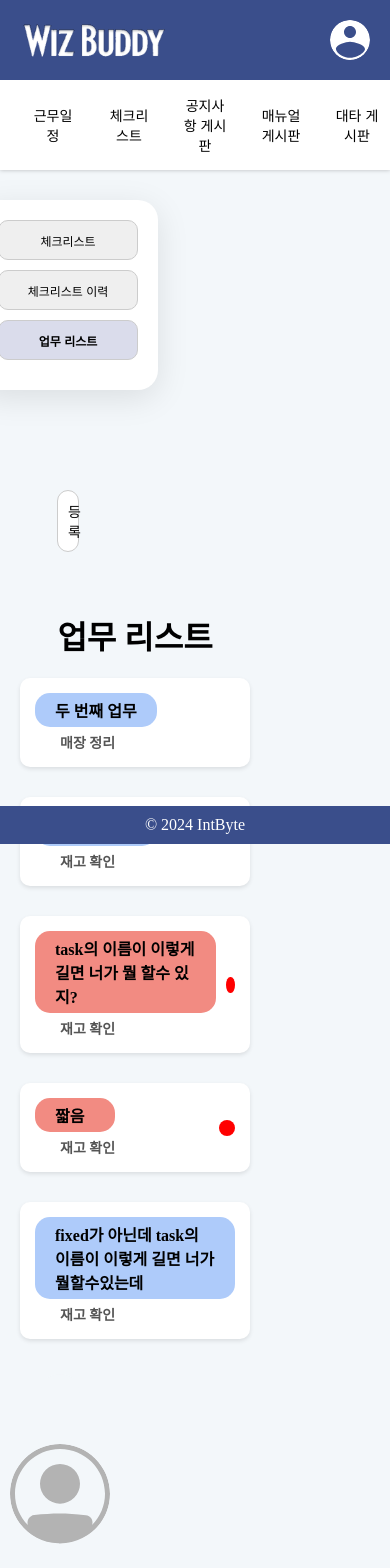
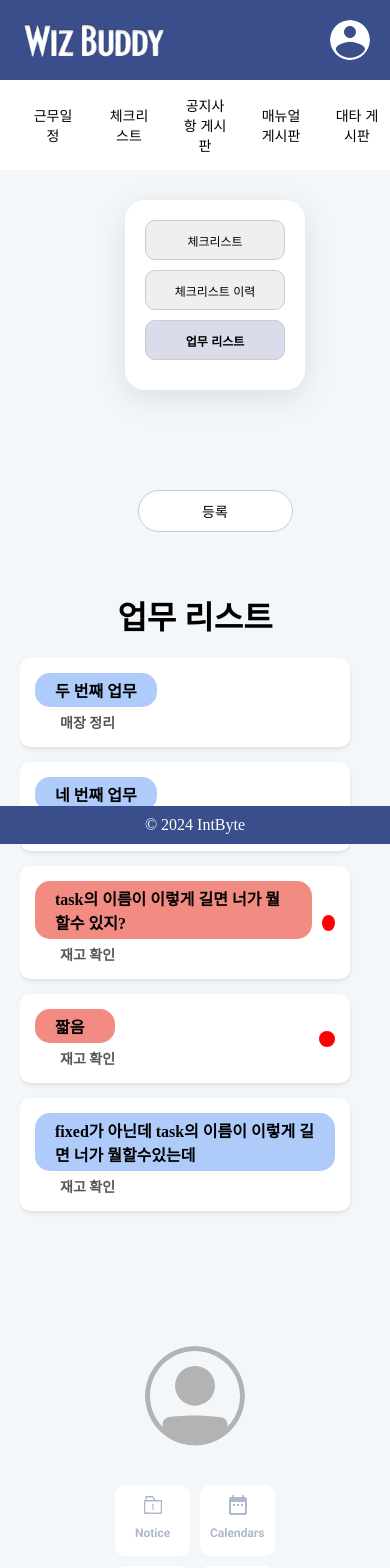
Before and after one commit to beyond-sw-camp/be09-3rd-Int-Byte4-WizBuddy-Frontend, a Vue app in the folder wizbuddy_front/: page /task in a window 390 px wide. Shown: the top 1568 px of the page. Built offline with nearby package versions, Linux system fonts and the light colour scheme; data requests are answered from the project's data file.

Commit message:
✨ 기능 추가 / 수정: TaskListPage 스크롤 수정 완료

```diff
--- a/wizbuddy_front/src/views/task/TaskListPage.vue
+++ b/wizbuddy_front/src/views/task/TaskListPage.vue
@@ -46,7 +46,6 @@ onMounted(async () => {
   } catch (error) {
     console.error('데이터를 가져오는 중 오류가 발생했습니다:', error);
   }
-
 });
 
 </script>
@@ -57,56 +56,72 @@ onMounted(async () => {
     flex-direction: row;
     justify-content: space-between;
     align-items: flex-start;
-    min-height: calc(100vh - 151.6px);
-    padding-bottom: 41.6px;
+    height: calc(100vh - 151.6px);
     background-color: #F3F7FA;
     padding: 0 20px;
+    position: relative;
 }
 
 .left-side {
     width: 16%;
     background-color: #F3F7FA;
     padding: 20px;
-    margin-left : 20px;
+    margin-left: 20px;
     display: flex;
     flex-direction: column;
     align-items: center;
     gap: 100px;
+    height: 100%;
+    overflow-y: auto;
 }
 
 .main-content {
-  flex: 1;
-  margin-left: 120px;
-  /* 사이드바 너비 + 여백 */
-  margin-right: 120px;
+    flex: 1;
+    margin-left: 120px;
+    margin-right: 120px;
+    height: 100%;
+    display: flex;
+    flex-direction: column;
+    overflow: hidden;
 }
 
 h1 {
-  text-align: center;
-  margin-top: 20px; /* 상단에 여백을 추가 */
-  margin-bottom: 20px; /* 하단에도 여백을 추가하여 항목과 구분 */
-  font-weight: bold;
+    text-align: center;
+    margin-top: 20px;
+    margin-bottom: 20px;
+    font-weight: bold;
 }
 
 .task-container {
-  display: flex;
-  flex-direction: column;
-  gap: 15px;
-}
-
-@media (max-width: 768px) {
-  .task-list-page {
-    flex-direction: column;
-  }
-
-  .main-content {
-    margin-left: 0;
-  }
+    flex: 1;
+    overflow-y: auto;
+    padding-right: 20px;
+    padding-bottom: 30px; /* AppFooter의 높이만큼 여백 추가 */
 }
 
 .right-side {
     width: 20%;
     background-color: #F3F7FA;
     padding: 20px;
+    height: 100%;
+    overflow-y: auto;
+}
+
+@media (max-width: 768px) {
+    .task-list-page {
+        flex-direction: column;
+        height: auto;
+    }
+
+    .main-content {
+        margin-left: 0;
+        margin-right: 0;
+        height: auto;
+    }
+
+    .left-side, .right-side {
+        width: 100%;
+        height: auto;
+    }
 }
 </style>
```
